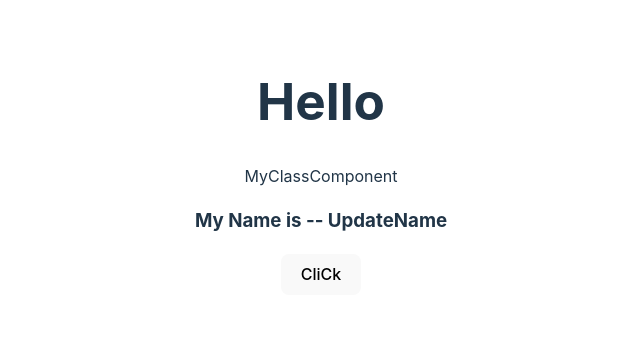
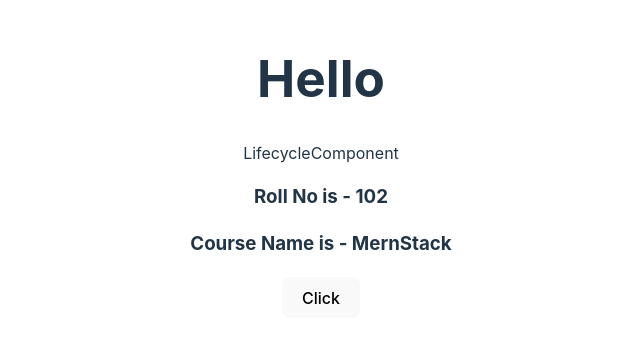
Before and after one commit to RinkalAdesaraTops/22April_ReactJS, a React (Vite) app: page / in a window 1280 px wide. Shown: the part 233-576 px from the top of the page, without its empty margins (319-959 px from the left). Built offline with nearby package versions, Linux system fonts and the light colour scheme.

Commit message:
Lifecycle component

```diff
--- a/src/App.jsx
+++ b/src/App.jsx
@@ -4,6 +4,7 @@ import viteLogo from '/vite.svg'
 import './App.css'
 import Mycomponent from './Mycomponent'
 import MyClassComponent from './MyClassComponent'
+import LifecycleComponent from './LifecycleComponent'
 
 function App() {
   let userobj = {
@@ -12,7 +13,8 @@ function App() {
   return (
     <><div>
       <h1>Hello </h1>
-      <MyClassComponent userdata="testingdata"/>
+      {/* <MyClassComponent userdata="testingdata"/> */}
+      <LifecycleComponent course="MernStack"/>
       {/* <Mycomponent myname="testing"/> */}
     </div>
     </>
--- /dev/null
+++ b/src/LifecycleComponent.jsx
@@ -0,0 +1,44 @@
+import React, { Component } from 'react'
+
+export default class LifecycleComponent extends Component {
+    constructor(props){
+        super(props);
+        this.state = {
+            rollno:101,
+            st_name:"Abc",
+            course:"Fullstack"
+        }
+    }
+    componentDidMount(){
+        console.log('component did mount called...');
+        setTimeout(()=>{
+            this.setState({
+                rollno:102
+            })
+        },3000)
+
+    }
+    static getDerivedStateFromProps(props,state){
+        console.log("props value "+props.course);
+        console.log("state value "+state.course);
+        state.course = props.course;
+        return {state};
+    }
+    shouldComponentUpdate(){
+        console.log('component update called...');
+        return true;
+    }
+    getSnapshotBeforeUpdate(prevProps,prevState){
+        console.log("Previous state is "+prevState.course);
+    }
+  render() {
+    return (
+        <>
+            <div>LifecycleComponent</div>
+            <h3>Roll No is - {this.state.rollno}</h3>
+            <h3>Course Name is - {this.state.course}</h3>
+            <button onClick={()=>this.setState({course:"FrontEnd"})}>Click</button>
+        </>
+    )
+  }
+}
```
